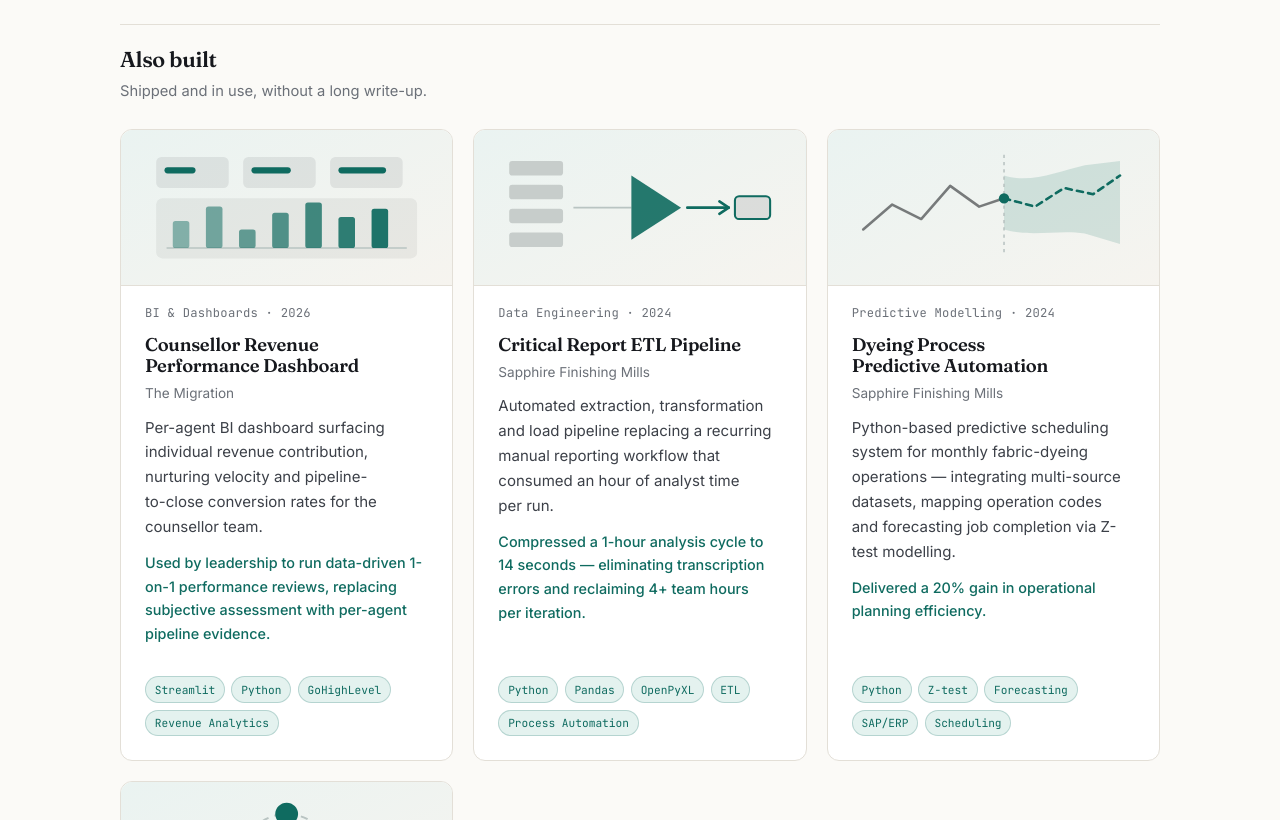
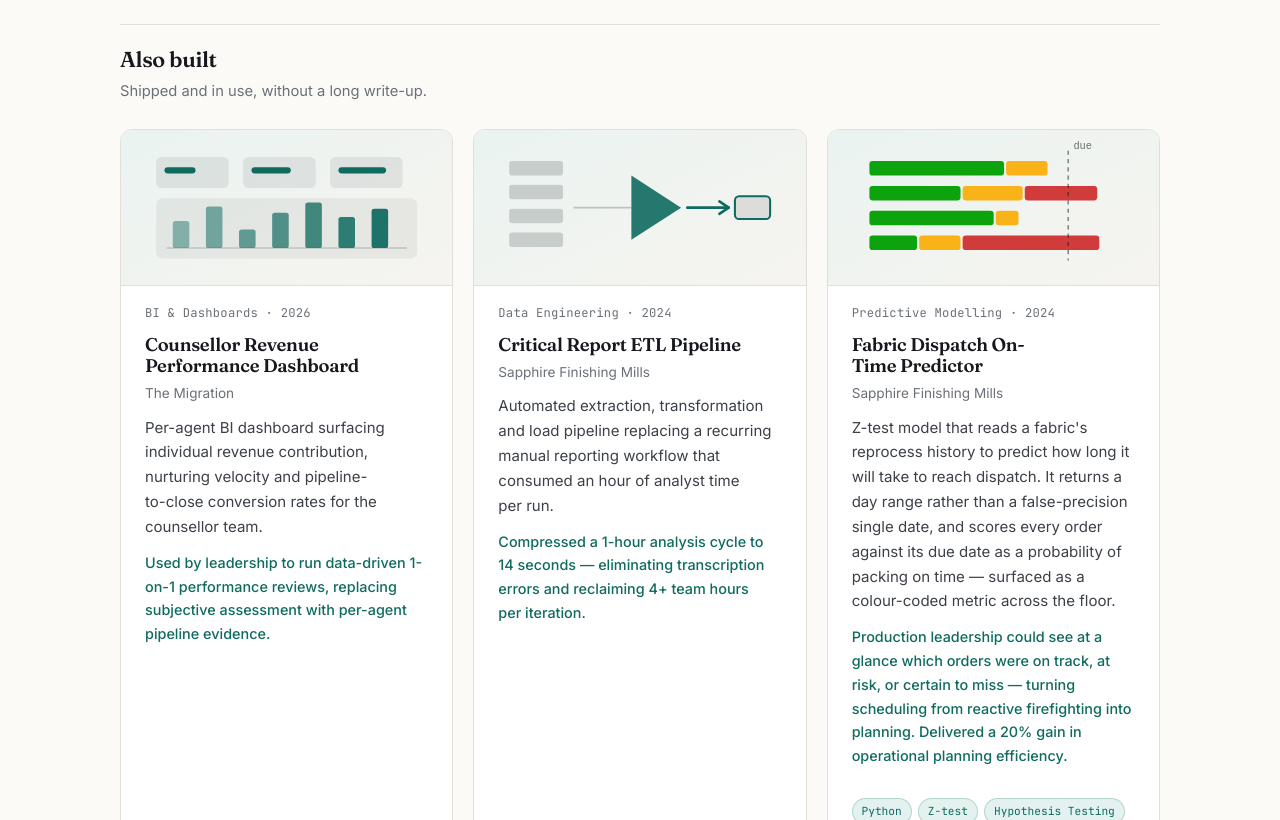
Before and after one commit to HafsaAnalyst/hafsasaleh.tech, an Astro site: page /projects in a window 1280 px wide. Shown: the part 1980-2800 px from the top of the page. Built offline with nearby package versions, Linux system fonts and the light colour scheme; Astro itself is replaced by a stand-in of ours.

Commit message:
Add dispatch predictor and call-scoring projects; drop years claim from About

```diff
--- a/src/components/ProjectCover.astro
+++ b/src/components/ProjectCover.astro
@@ -13,7 +13,9 @@ interface Props {
     | 'dashboard'
     | 'etl'
     | 'forecast'
-    | 'cycle';
+    | 'cycle'
+    | 'riskbands'
+    | 'waveform';
   alt: string;
 }
 
@@ -156,6 +158,48 @@ const id = variant;
       </g>
     )}
 
+    {/* Colour-coded on-time risk: status colours, since these mean good/warning/late */}
+    {variant === 'riskbands' && (
+      <g>
+        {/* Rows that cross the dashed due line are the ones running late — the
+            whole point of the metric, so the geometry has to actually show it. */}
+        {[
+          { y: 30, on: 130, risk: 40, late: 0 },
+          { y: 54, on: 88, risk: 58, late: 70 },
+          { y: 78, on: 120, risk: 22, late: 0 },
+          { y: 102, on: 46, risk: 40, late: 132 },
+        ].map((r) => (
+          <>
+            <rect x="40" y={r.y} width={r.on} height="14" rx="3" fill="var(--cover-good)" />
+            <rect x={40 + r.on + 2} y={r.y} width={r.risk} height="14" rx="3" fill="var(--cover-warn)" />
+            {r.late > 0 && (
+              <rect x={40 + r.on + r.risk + 4} y={r.y} width={r.late} height="14" rx="3" fill="var(--cover-crit)" />
+            )}
+          </>
+        ))}
+        <line x1="232" y1="20" x2="232" y2="126" stroke="var(--cover-ink)" stroke-width="1.5" stroke-dasharray="4 4" opacity="0.5" />
+        <text x="237" y="18" font-family="monospace" font-size="10" fill="var(--cover-ink)" opacity="0.6">due</text>
+      </g>
+    )}
+
+    {variant === 'waveform' && (
+      <g>
+        {[14, 26, 40, 22, 52, 34, 60, 30, 46, 18, 38, 56, 28, 44, 20, 32, 50, 24, 36, 16].map((h, i) => (
+          <rect
+            x={34 + i * 12}
+            y={72 - h / 2}
+            width="6"
+            height={h}
+            rx="3"
+            fill={i > 12 ? 'var(--cover-mute)' : 'var(--cover-accent)'}
+          />
+        ))}
+        <rect x="34" y="102" width="180" height="8" rx="4" fill="var(--cover-ink)" opacity="0.12" />
+        <rect x="34" y="102" width="132" height="8" rx="4" fill="var(--cover-accent)" />
+        <text x="224" y="110" font-family="monospace" font-size="13" fill="var(--cover-accent)">73</text>
+      </g>
+    )}
+
     {variant === 'cycle' && (
       <g>
         <circle cx="160" cy="75" r="44" fill="none" stroke="var(--cover-line)" stroke-width="2" stroke-dasharray="7 6" />
@@ -182,6 +226,9 @@ const id = variant;
     --cover-mute: #c7cdcb;
     --cover-ink: #16181d;
     --cover-accent: #0f6b60;
+    --cover-good: #0ca30c;
+    --cover-warn: #fab219;
+    --cover-crit: #d03b3b;
 
     margin: -1.5rem -1.5rem .35rem;
     border-bottom: 1px solid var(--line);
@@ -199,6 +246,9 @@ const id = variant;
       --cover-mute: #47525a;
       --cover-ink: #eceef2;
       --cover-accent: #4fd1c0;
+      --cover-good: #0ca30c;
+      --cover-warn: #fab219;
+      --cover-crit: #d03b3b;
     }
   }
 </style>
--- a/src/data/projects.ts
+++ b/src/data/projects.ts
@@ -124,15 +124,28 @@ export const projects: Project[] = [
     year: '2024',
   },
   {
-    title: 'Dyeing Process Predictive Automation',
-    cover: 'forecast',
+    title: 'Fabric Dispatch On-Time Predictor',
+    cover: 'riskbands',
     org: 'Sapphire Finishing Mills',
     summary:
-      'Python-based predictive scheduling system for monthly fabric-dyeing operations — integrating multi-source datasets, mapping operation codes and forecasting job completion via Z-test modelling.',
-    outcome: 'Delivered a 20% gain in operational planning efficiency.',
+      "Z-test model that reads a fabric's reprocess history to predict how long it will take to reach dispatch. It returns a day range rather than a false-precision single date, and scores every order against its due date as a probability of packing on time — surfaced as a colour-coded metric across the floor.",
+    outcome:
+      'Production leadership could see at a glance which orders were on track, at risk, or certain to miss — turning scheduling from reactive firefighting into planning. Delivered a 20% gain in operational planning efficiency.',
     kind: 'ml',
-    tags: ['Python', 'Z-test', 'Forecasting', 'SAP/ERP', 'Scheduling'],
+    tags: ['Python', 'Z-test', 'Hypothesis Testing', 'Forecasting', 'SAP/ERP', 'Production Planning'],
     year: '2024',
+  },
+  {
+    title: 'Sales Call Conversion Scoring',
+    cover: 'waveform',
+    org: 'The Migration',
+    summary:
+      'Machine learning model over historical client call audio from the CRM, predicting which clients are most likely to convert. It rates each conversation and surfaces the patterns that separate a call that closes from one that does not.',
+    outcome:
+      'Turns a subjective "how did that call go?" into a rated, comparable signal — feeding both lead prioritisation and specific coaching points for the sales team.',
+    kind: 'ml',
+    tags: ['Python', 'Speech-to-Text', 'NLP', 'Conversation Analytics', 'Lead Scoring', 'GoHighLevel'],
+    year: '2026',
   },
   {
     title: 'AI-Assisted ClickUp Workflow Automation',
```
Also changed, not shown: src/pages/about.astro (+5 -5 lines).
